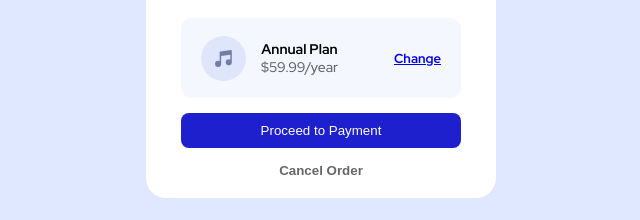
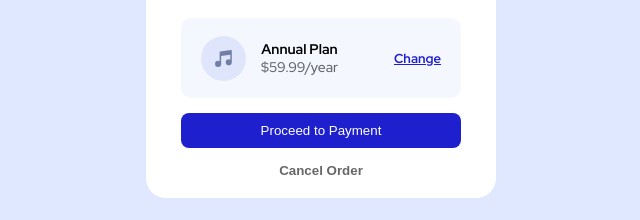
Before and after one commit to RDebner/Order-summary-component, a plain HTML site: page index.html in a window 1280 px wide. Shown: the part 452-672 px from the top of the page, 319-959 px from the left. Drawn offline with Linux system fonts and the light colour scheme.

Commit message:
mudando a cor do link change

```diff
--- a/assets/CSS/style.css
+++ b/assets/CSS/style.css
@@ -109,6 +109,7 @@ body {
     font-weight: 700;
     position: absolute;
     right: 20px;
+    color: #1E1FCD;
 }
 
 .change:hover {
```
